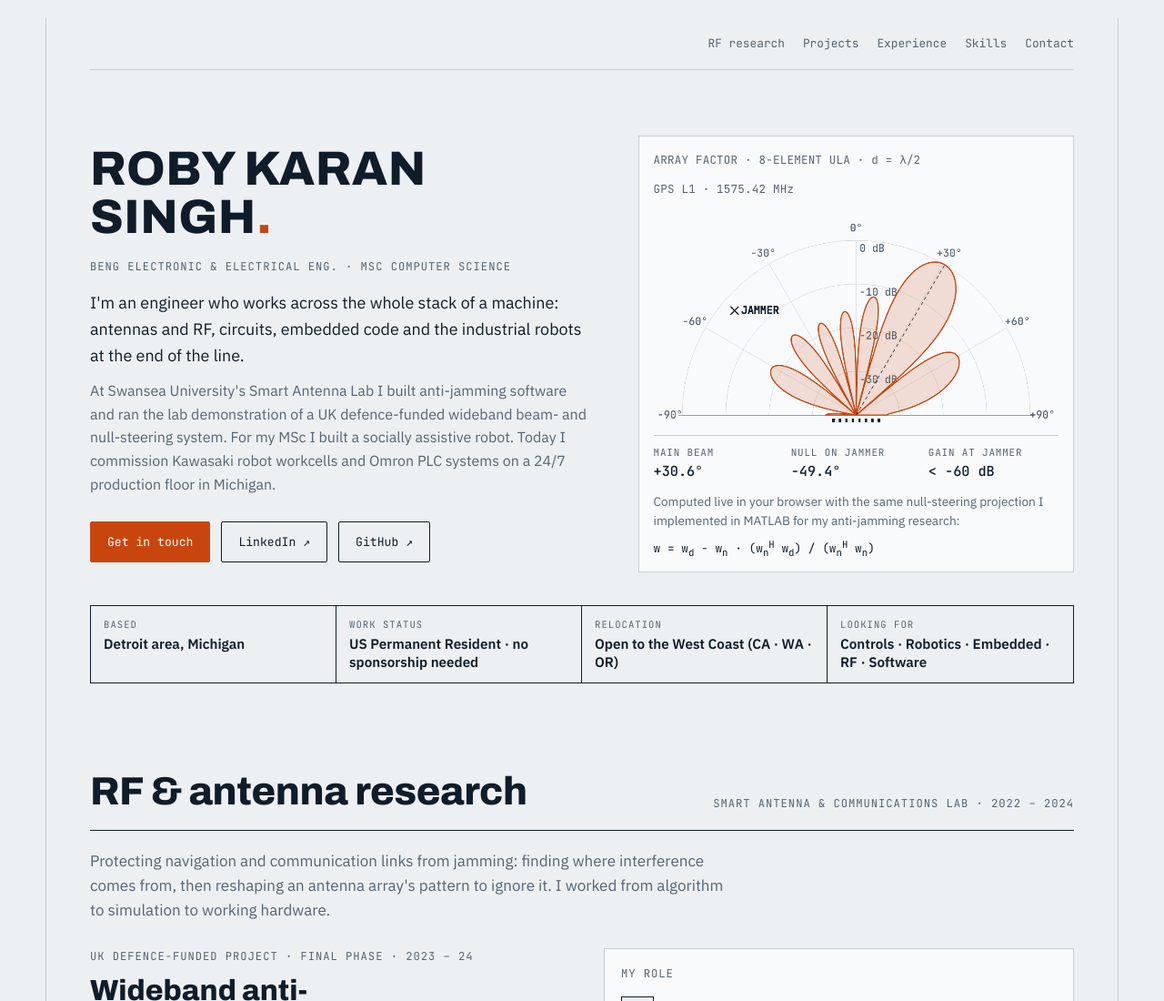
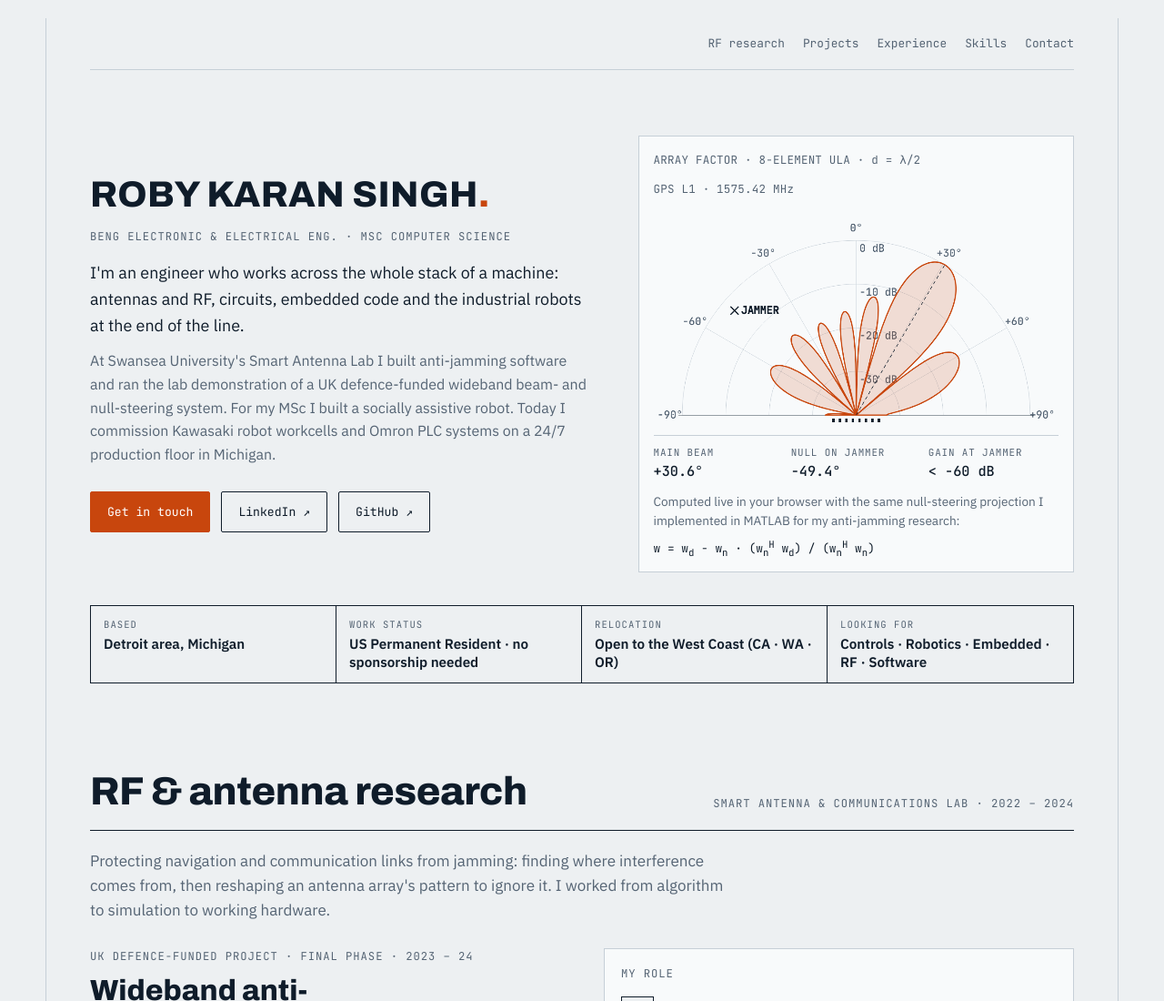
Before and after one commit to Robysingh/Robysingh.github.io, a plain HTML site: page index.html in a window 1280 px wide. Shown: the top 1100 px of the page at 91% size. Drawn offline with Linux system fonts and the light colour scheme.

Commit message:
Fit name on one line

```diff
--- a/index.html
+++ b/index.html
@@ -65,7 +65,8 @@ nav a:hover{color:var(--ink)}
 .hero h1{font-size:clamp(2.6rem,6.4vw,5rem); font-weight:850; font-stretch:125%; letter-spacing:-.02em; line-height:.98; margin:14px 0 22px}
 .hero h1 em{font-style:normal; color:var(--accent)}
 .hero .lede{font-size:1.12rem}
-.hero h1.name{font-size:clamp(2.1rem,4.6vw,3.3rem); font-weight:800; font-stretch:125%; letter-spacing:.01em; line-height:1; margin:0 0 18px}
+.hero h1.name{font-size:clamp(1.8rem,3.3vw,2.5rem); font-weight:800; font-stretch:125%; letter-spacing:.01em; line-height:1.05; margin:0 0 16px}
+@media (min-width:901px){ .hero h1.name{white-space:nowrap} }
 .hero h1.name span{color:var(--accent)}
 .hero .eyebrow + .lede{margin-top:16px}
 .hero .lede + .lede{margin-top:12px; color:var(--muted); font-size:1rem}
```
